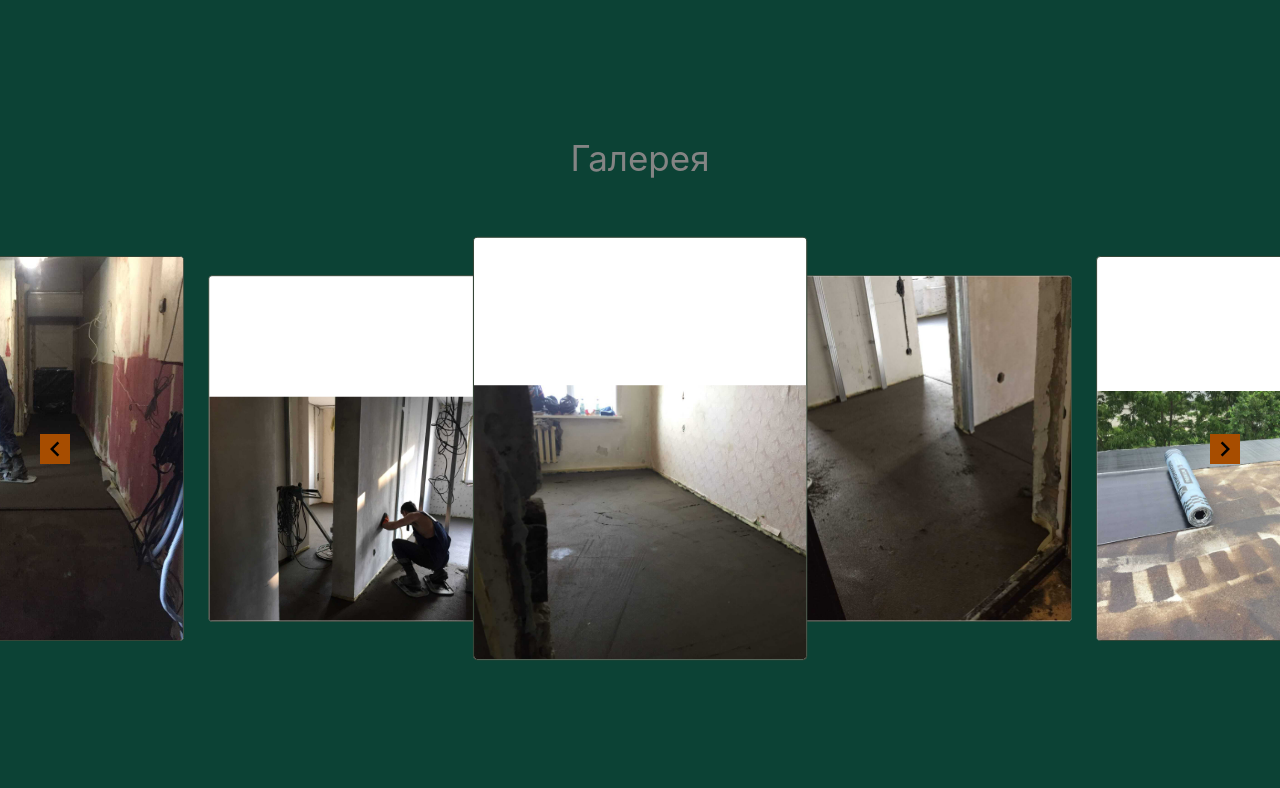
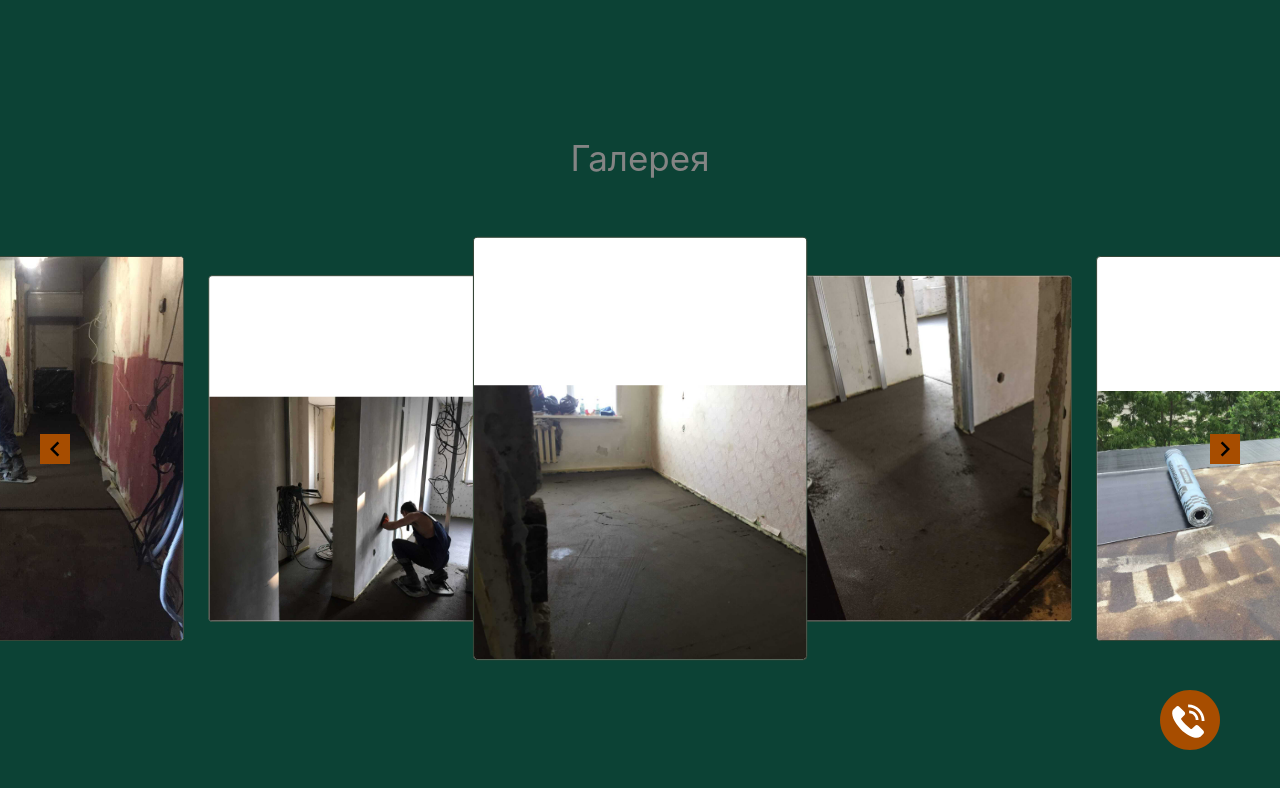
Before and after one commit to BatmanBruc/starikovi, a Vue app: page / in a window 1280 px wide. Both pictures are taken after a click on the element "ГАЛЕРЕЯ". Shown: the top 788 px of the page. Built offline with nearby package versions, Linux system fonts and the light colour scheme.

Commit message:
SanSheng

```diff
--- a/package.json
+++ b/package.json
@@ -11,6 +11,7 @@
     "ant-design-vue": "^2.2.8",
     "core-js": "^3.6.5",
     "vue": "^3.2.26",
+    "vue-svg-loader": "^0.16.0",
     "vue3-carousel": "^0.1.35"
   },
   "devDependencies": {
--- a/src/App.vue
+++ b/src/App.vue
@@ -44,6 +44,7 @@
                 <CallUs/>
             </div>
         </div>
+        <call-me-baby @call='callFromNav' :level='currentPos'/>
     </div>
 </template>
 
@@ -55,6 +56,7 @@ import Prices from './pages/Prices'
 import How from './pages/How'
 import CallUs from './pages/CallUs'
 import Gallery from './pages/Gallery'
+import CallMeBaby from './components/CallMeBaby'
 
 export default {
   name: 'App',
@@ -63,7 +65,8 @@ export default {
     Prices,
     How,
     CallUs,
-    Gallery
+    Gallery,
+    CallMeBaby
   },
   setup(){
       const currentPos = ref(0)
--- /dev/null
+++ b/src/assets/svg/iconcall.vue
@@ -0,0 +1,44 @@
+<script>
+export default {
+	props: {
+		color: {
+			type: String,
+			default: '#a74d00'
+		},
+		secondColor: {
+			type: String,
+			default: '#FFFFFF'
+		}
+	},
+	setup() {
+
+	},
+}
+</script>
+<template><svg version="1.1" id="IconCall" xmlns="http://www.w3.org/2000/svg" xmlns:xlink="http://www.w3.org/1999/xlink" x="0px" y="0px"
+viewBox="0 0 64 64" enable-background="new 0 0 64 64" xml:space="preserve">
+<g>
+	<g>
+		<g>
+			<path :fill="color" d="M32,0c17.7,0,32,14.3,32,32S49.7,64,32,64S0,49.7,0,32S14.3,0,32,0z"/>
+		</g>
+	</g>
+	<g>
+		<g>
+			<path :fill="secondColor" d="M14,20.9c-2.9,4.3,0.6,13.3,8.1,20.9s16.6,11,20.9,8.1c0.2-0.1,0.3-0.2,0.4-0.3l2.9-2.9
+				c0.9-0.9,0.8-2.4-0.2-3.5L41,38.2c-1-1-2.6-1.1-3.5-0.2l-3.4,3.4c-0.3,0.3-0.9,0.4-1.3,0.1c-1.9-1.3-3.7-2.8-5.5-4.6
+				c-1.8-1.8-3.3-3.7-4.6-5.5c-0.3-0.4-0.3-1,0.1-1.3l3.4-3.4c0.9-0.9,0.8-2.4-0.2-3.5l-5.2-5.2c-1-1-2.6-1.1-3.5-0.2l-2.9,2.9
+				C14.2,20.6,14.1,20.8,14,20.9z"/>
+		</g>
+	</g>
+	<g>
+		<g>
+			<path :fill="secondColor" d="M41.1,31.9h-3c0-3.9-3.2-7-7-7v-3C36.6,21.9,41.1,26.4,41.1,31.9z"/>
+		</g>
+	</g>
+	<g>
+		<g>
+			<path :fill="secondColor" d="M47.5,33h-3c0-8-6.5-14.5-14.5-14.5v-3C39.6,15.5,47.5,23.4,47.5,33z"/>
+		</g>
+	</g>
+</g></svg></template>
--- /dev/null
+++ b/src/components/CallMeBaby.vue
@@ -0,0 +1,87 @@
+<template>
+    <div @click="$emit('call', -300, -4)" :class='{call_on: callOn}' class="call-me-baby" @mouseout="callMeBabyON" @mouseleave='callMeBabyOFF'>
+        <label class='qn-call' for="call-me-baby" :class="{active_qn: qnCall}">
+            Заказать звонок?
+        </label>
+      <IconCall id="call-me-baby" :color='color'/>
+    </div>
+</template>
+
+<script>
+import IconCall from '../assets/svg/iconcall'
+export default {
+    name: 'call-me-baby',
+    props: {
+        level: {
+            type: Number
+        }
+    },
+    components: {
+        IconCall
+    },
+    data(){
+        return {
+            color: '#a74d00',
+            qnCall: false,
+            callOn: false
+        }
+    },
+    methods: {
+        callMeBabyON(){
+            this.color = 'orange'
+            this.qnCall = true
+        },
+        callMeBabyOFF(){
+            this.color = "#a74d00"
+            this.qnCall = false
+        }
+    },
+        watch: {
+        level: function() {
+                        if (this.level <= -1 && this.level >= -3) {
+                this.callOn = true
+            } else {this.callOn = false}
+        }
+        }
+
+
+}
+</script>
+
+<style>
+.call-me-baby{
+    position: absolute;
+    right: 30px;
+    bottom: 30px;
+    z-index: 50;
+    width: 100px;
+    height: 80px;
+    display: none;
+}
+#call-me-baby{
+    z-index: 4;
+    width: 60px;
+    position: absolute;
+    top: 0px;
+    left: 10px;
+}
+.call_on{
+    display: block;
+}
+.qn-call{
+    position: relative;
+    top: -15px;
+    left: 0px;
+    width: 200px;
+    height: 100px;
+    font-size: 2em;
+    color: rgba(0, 0, 0, 0);
+    transition: all 0.5s ease 0s;
+
+}
+.active_qn{
+    left: -120px;
+    color: black;
+    z-index: 3;
+}
+</style>
--- a/src/pages/How.vue
+++ b/src/pages/How.vue
@@ -21,7 +21,7 @@
             </nav>
             <div class="tabs-body">
             <!-- Блок 1 -->
-          <div id="tab_01" class="tabs-block" :class="{color_tab: tabVis.one }" :style="{ left: (calcLeft + 5) + '%' }">
+          <div id="tab_01" class="tabs-block" :class="{color_tab: tabVis.one }" :style="{ left: (calcLeft + 0) + '%'}">
               <div class="block-list">
               <div class="subtitle">Для строительной смеси используются:</div>
               <div class="list" :style="{activateTab}"><ul>
@@ -34,7 +34,7 @@
               </div>
           </div>
             <!-- Блок 2 -->
-          <div id="tab_02" class="tabs-block" :class="{color_tab: tabVis.two }" :style="{ left: (calcLeft + 110) + '%' }">
+          <div id="tab_02" class="tabs-block" :class="{color_tab: tabVis.two }" :style="{ left: (calcLeft + 107) + '%' }">
               <div class="block-list">
               <div class="subtitle">Механизированная полусухая стяжка пола по немецкой технологии выполняется в несколько этапов:</div>
               <div class="list"><ul>
@@ -49,7 +49,7 @@
               </div>
           </div>
             <!-- Блок 3 -->
-          <div id="tab_03" class="tabs-block" :class="{color_tab: tabVis.three }" :style="{ left: (calcLeft + 210) + '%' }">
+          <div id="tab_03" class="tabs-block" :class="{color_tab: tabVis.three }" :style="{ left: (calcLeft + 207) + '%' }">
               <div class="block-list">
               <div class="subtitle">Преимущества устройства пола по технологии полусухой стяжки:</div>
               <div class="list"><ul>
@@ -154,7 +154,6 @@ export default {
 .tabs-items{
     display: flex;
     font-size: 2em;
-
 }
 .tabs-item {
     flex: 0 1 33.333%;
@@ -174,6 +173,7 @@ export default {
     padding: 10px;
     transition: all 0.4s ease 0s;
     color: rgba(0, 0, 0, 0);
+    min-width: 100%;
 }
 .tabs-block .list ul li{
     list-style: none;
```
Also changed, not shown: 1 other file (tests, documents, lock files or other folders).
